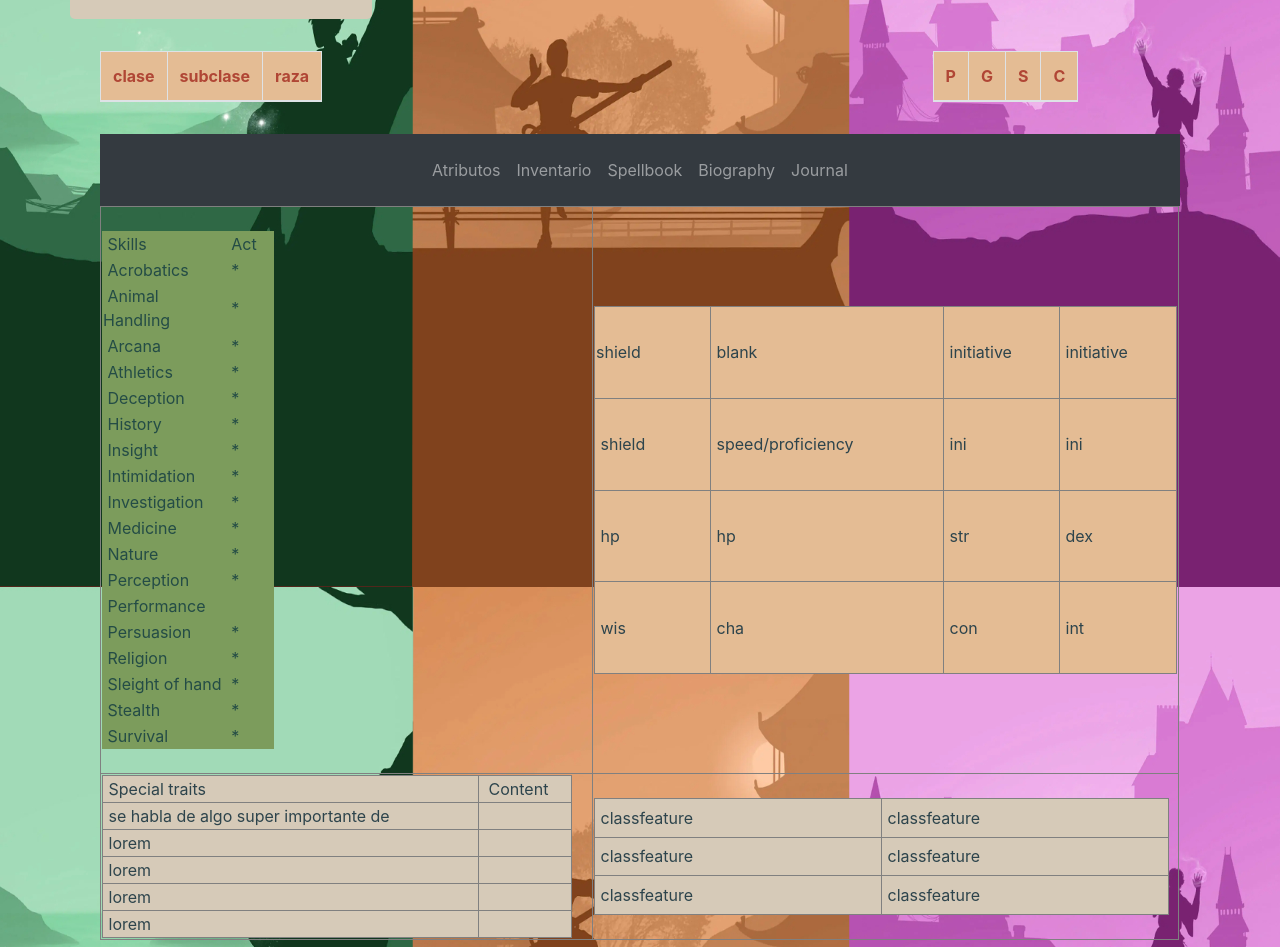
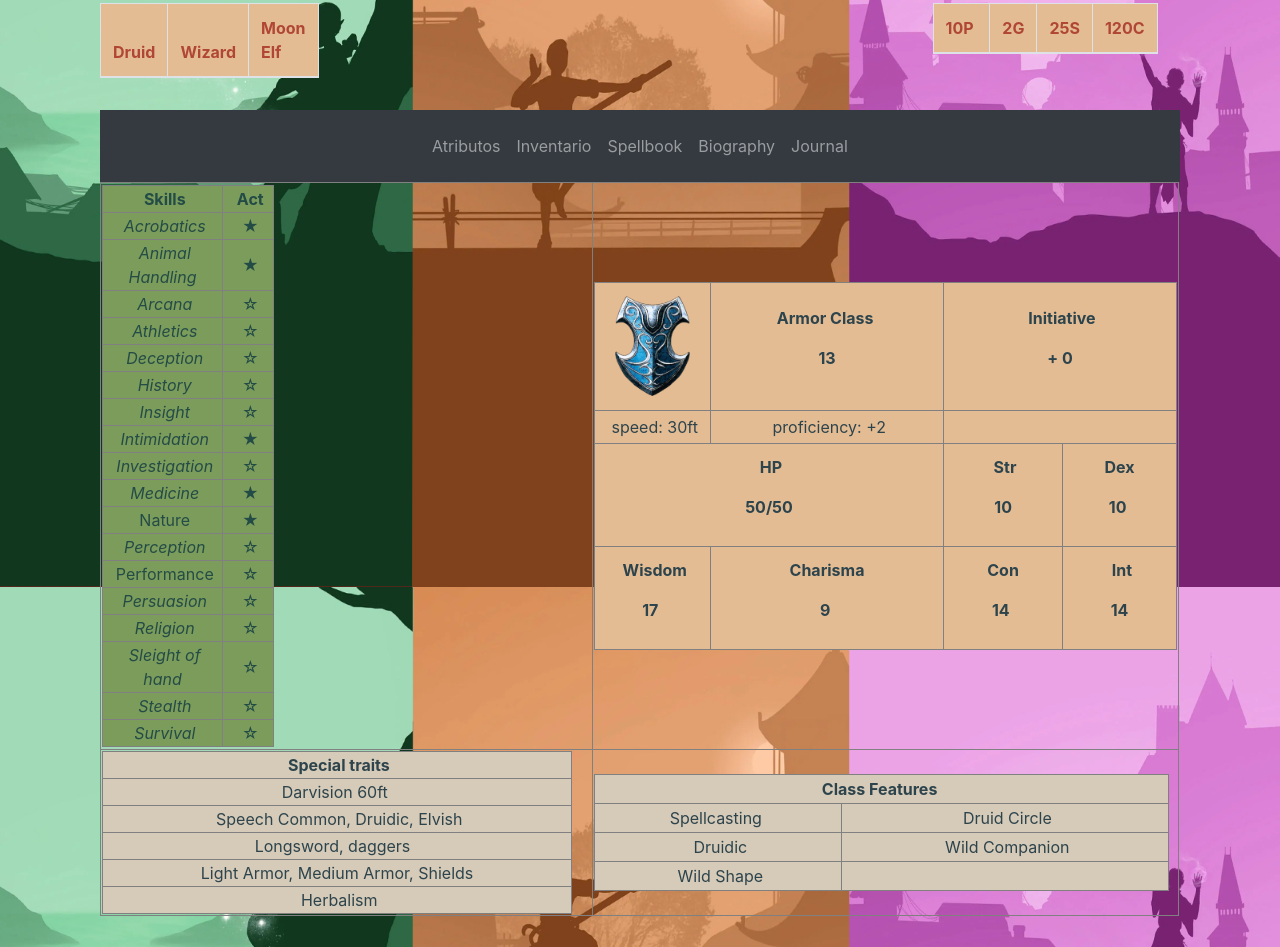
Before and after one commit to Souless911/ProyectoFinalWeb, a website: page Servidor/Front-End/Atributos.html in a window 1280 px wide. Shown: the part 213-1160 px from the top of the page. Drawn offline with nearby package versions, Linux system fonts and the light colour scheme.

Commit message:
forzadofrontendcute

```diff
--- a/Servidor/Front-End/Atributos.html
+++ b/Servidor/Front-End/Atributos.html
@@ -20,6 +20,13 @@
         background-attachment: fixed;
         background-size: 100% 100%;
       }
+
+
+		td {
+  text-align: center;
+	border-bottom: #D3D3D3;
+}
+
       </style>
 
 
@@ -30,7 +37,7 @@
     <div class="container">
         <div class="row">
           <div style="background-color: #d6cab8 ; color:#2d444c "class="col jumbotron">
-            <h1 id= "prueba" class="display-6">Nombre del personaje</h1>
+            <h1 id= "prueba" class="display-6">Tika&nbsp;</h1>
           </div>
           <div class="col-6">
           </div>
@@ -46,8 +53,8 @@
                 <table style="background-color: #e4bc94; color:#b04635 " class="table table-bordered w-25">
                     <thead>
                       <tr>
-                        <th scope="col">0</th>
-                        <th scope="col">0</th>
+                        <th scope="col">3</th>
+                        <th scope="col">1500&nbsp;</th>
                       </tr>
                     </thead>
                     </table>
@@ -59,9 +66,9 @@
                 <table style="background-color: #e4bc94; color:#b04635 " class="table table-bordered w-25">
                     <thead>
                       <tr>
-                        <th scope="col">clase</th>
-                        <th scope="col">subclase</th>
-                        <th scope="col">raza</th>
+                        <th scope="col">Druid</th>
+                        <th scope="col">Wizard</th>
+                        <th scope="col"  >Moon Elf&nbsp;</th>
                       </tr>
                     </thead>
                     </table>
@@ -76,10 +83,10 @@
               <table  style="background-color: #e4bc94; color:#b04635 "class="table table-bordered w-25">
                   <thead>
                     <tr>
-                      <th scope="col">P</th>
-                      <th scope="col">G</th>
-                      <th scope="col">S</th>
-                      <th scope="col">C</th>
+                      <th scope="col">10P&nbsp;</th>
+                      <th scope="col">2G</th>
+                      <th scope="col">25S</th>
+                      <th scope="col">120C</th>
                     </tr>
                   </thead>
                   </table>
@@ -116,83 +123,83 @@
               <tbody>
                 <tr>
                   <td width="518" height="567">
-					  <table style="background-color: #7c9c5c; color:#244c46" width="172">
+					  <table style="background-color: #7c9c5c; color:#244c46" width="172" border="1">
                     <tbody>
                       <tr>
-                        <td style="font:#FFFFFF" width="123">&nbsp;Skills</td>
-                        <td width="48">&nbsp;Act</td>
+                        <td style="font:#FFFFFF" width="113">&nbsp;<strong>Skills</strong></td>
+<td width="48">&nbsp;<strong>Act</strong></td>
                       </tr>
                       <tr>
-                        <td>&nbsp;Acrobatics</td>
-                        <td>&nbsp;*</td>
+                        <td>&nbsp;<em>Acrobatics</em></td>
+                        <td>&nbsp;★</td>
                       </tr>
                       <tr>
-                        <td>&nbsp;Animal Handling</td>
-                        <td>&nbsp;*</td>
+                        <td><em>&nbsp;Animal Handling</em></td>
+                        <td>&nbsp;★</td>
                       </tr>
                       <tr>
-                        <td>&nbsp;Arcana</td>
-                        <td>&nbsp;*</td>
+                        <td>&nbsp;<em>Arcana</em></td>
+                        <td>&nbsp;☆</td>
                       </tr>
                       <tr>
-                        <td>&nbsp;Athletics</td>
-                        <td>&nbsp;*</td>
+                        <td>&nbsp;<em>Athletics</em></td>
+                        <td>&nbsp;☆</td>
                       </tr>
                       <tr>
-                        <td>&nbsp;Deception</td>
-                        <td>&nbsp;*</td>
+                        <td>&nbsp;<em>Deception</em></td>
+                        <td>&nbsp;☆</td>
                       </tr>
                       <tr>
-                        <td>&nbsp;History</td>
-                        <td>&nbsp;*</td>
+                        <td>&nbsp;<em>History</em></td>
+                        <td>&nbsp;☆</td>
                       </tr>
                       <tr>
-                        <td>&nbsp;Insight</td>
-                        <td>&nbsp;*</td>
+                        <td>&nbsp;<em>Insight</em></td>
+                        <td>&nbsp;☆</td>
                       </tr>
                       <tr>
-                        <td>&nbsp;Intimidation</td>
-                        <td>&nbsp;*</td>
+                        <td>&nbsp;<em>Intimidation</em></td>
+                        <td>&nbsp;★</td>
                       </tr>
                       <tr>
-                        <td>&nbsp;Investigation</td>
-                        <td>&nbsp;*</td>
+                        <td>&nbsp;<em>Investigation</em></td>
+                        <td>&nbsp;☆</td>
                       </tr>
                       <tr>
-                        <td>&nbsp;Medicine</td>
-                        <td>&nbsp;*</td>
+                        <td>&nbsp;<em>Medicine</em></td>
+                        <td>&nbsp;★</td>
                       </tr>
                       <tr>
                         <td>&nbsp;Nature</td>
-                        <td>&nbsp;*</td>
+                        <td>&nbsp;★</td>
                       </tr>
                       <tr>
-                        <td>&nbsp;Perception</td>
-                        <td>&nbsp;*</td>
+                        <td>&nbsp;<em>Perception</em></td>
+                        <td>&nbsp;☆</td>
                       </tr>
                       <tr>
                         <td>&nbsp;Performance</td>
-                        <td>&nbsp;</td>
+                        <td>&nbsp;☆</td>
                       </tr>
                       <tr>
-                        <td>&nbsp;Persuasion</td>
-                        <td>&nbsp;*</td>
+                        <td>&nbsp;<em>Persuasion</em></td>
+                        <td>&nbsp;☆</td>
                       </tr>
                       <tr>
-                        <td>&nbsp;Religion</td>
-                        <td>&nbsp;*</td>
+                        <td>&nbsp;<em>Religion</em></td>
+                        <td>&nbsp;☆</td>
                       </tr>
                       <tr>
-                        <td>&nbsp;Sleight of hand</td>
-                        <td>&nbsp;*</td>
+                        <td><em>&nbsp;Sleight of hand</em></td>
+                        <td>&nbsp;☆</td>
                       </tr>
                       <tr>
-                        <td>&nbsp;Stealth</td>
-                        <td>&nbsp;*</td>
+                        <td>&nbsp;<em>Stealth</em></td>
+                        <td>&nbsp;☆</td>
                       </tr>
                       <tr>
-                        <td>&nbsp;Survival</td>
-                        <td>&nbsp;*</td>
+                        <td>&nbsp;<em>Survival</em></td>
+                        <td>&nbsp;☆</td>
                       </tr>
                     </tbody>
                   </table>
@@ -200,28 +207,43 @@
                   <td width="560"><table width="583" height="368" border="1">
                     <tbody style="background-color: #e4bc94; color:#2d444c">
                       <tr>
-                        <td width="116">shield</td>
-                        <td width="233">&nbsp;blank</td>
-                        <td width="116">&nbsp;initiative</td>
-                        <td width="117">&nbsp;initiative</td>
+                        <td width="116"><img src="./images/shield.png" width="75" height="100" alt=""/></td>
+                        <td width="233"><p><strong>Armor Class&nbsp;</strong></p>
+                          <p><strong>13
+                        </strong></p></td>
+                        <td width="116" colspan="2" ><p><strong>&nbsp;Initiative</strong></p>
+                          <p><strong>+ 0
+                        </strong></p></td>
+
                       </tr>
                       <tr>
-                        <td>&nbsp;shield</td>
-                        <td>&nbsp;speed/proficiency</td>
-                        <td>&nbsp;ini</td>
-                        <td>&nbsp;ini</td>
+                        <td>&nbsp;speed: 30ft</td>
+                        <td>&nbsp;proficiency: +2</td>
+                        <td colspan="2"><strong>&nbsp;</strong></td>
+
                       </tr>
                       <tr>
-                        <td>&nbsp;hp</td>
-                        <td>&nbsp;hp</td>
-                        <td>&nbsp;str</td>
-                        <td>&nbsp;dex</td>
+                        <td colspan="2"><p><strong>&nbsp;HP<br>
+                        </strong></p>
+                          <p><strong>50/50
+                        </strong></p></td>
+
+                        <td><p><strong>&nbsp;Str</strong></p>
+                        <p><strong>10</strong></p></td>
+                        <td><p><strong>Dex</strong><br>
+                        </p>
+                        <p><strong>10&nbsp;</strong></p></td>
                       </tr>
                       <tr>
-                        <td>&nbsp;wis</td>
-                        <td>&nbsp;cha</td>
-                        <td>&nbsp;con</td>
-                        <td>&nbsp;int</td>
+                        <td><p>&nbsp;<strong>Wisdom</strong></p>
+                        <p><strong>17</strong>&nbsp;</p></td>
+                        <td><p><strong>Charisma</strong></p>
+                        <p><strong>9&nbsp;</strong></p></td>
+                        <td><p><strong>Con</strong></p>
+                        <p><strong>14</strong>&nbsp;</p></td>
+                        <td><p>&nbsp;<strong>Int</strong></p>
+                          <p><strong>14
+                        </strong></p></td>
                       </tr>
                     </tbody>
                   </table></td>
@@ -230,44 +252,48 @@
                   <td height="117"><table width="470" border="1">
                     <tbody style="background-color: #d6cab8; color:#2d444c">
                       <tr>
-                        <td>&nbsp;Special traits</td>
-                        <td>&nbsp; Content</td>
+                        <td><strong>&nbsp;Special traits</strong></td>
+
                       </tr>
                       <tr>
-                        <td>&nbsp;se habla de algo super importante de</td>
-                        <td>&nbsp;</td>
+                        <td>Darvision 60ft&nbsp;</td>
+
                       </tr>
                       <tr>
-                        <td>&nbsp;lorem</td>
-                        <td>&nbsp;</td>
+                        <td>&nbsp;Speech Common, Druidic, Elvish</td>
+
                       </tr>
                       <tr>
-                        <td>&nbsp;lorem</td>
-                        <td>&nbsp;</td>
+                        <td>Longsword, daggers&nbsp;&nbsp;</td>
+
                       </tr>
                       <tr>
-                        <td>&nbsp;lorem</td>
-                        <td>&nbsp;</td>
+                        <td>Light Armor, Medium Armor, Shields</td>
+
                       </tr>
                       <tr>
-                        <td>&nbsp;lorem</td>
-                        <td>&nbsp;</td>
+                        <td>&nbsp;Herbalism</td>
+
                       </tr>
                     </tbody>
                   </table></td>
                   <td><table width="575" height="117" border="1">
                     <tbody style="background-color: #d6cab8; color:#2d444c">
                       <tr>
-                        <td>&nbsp;classfeature</td>
-                        <td>&nbsp;classfeature</td>
+                        <td colspan="2"><strong>Class Features&nbsp;</strong></td>
+
+                      </tr>
+						<tr>
+                        <td>Spellcasting&nbsp;</td>
+                        <td>&nbsp;Druid Circle</td>
                       </tr>
                       <tr>
-                        <td>&nbsp;classfeature</td>
-                        <td>&nbsp;classfeature</td>
+                        <td>&nbsp;Druidic</td>
+                        <td>&nbsp;Wild Companion</td>
                       </tr>
                       <tr>
-                        <td>&nbsp;classfeature</td>
-                        <td>&nbsp;classfeature</td>
+                        <td>&nbsp;Wild Shape</td>
+                        <td>&nbsp;</td>
                       </tr>
 
                     </tbody>
@@ -290,7 +316,7 @@
 </div>
 
   <!-- Optional JavaScript -->
-  <script type="text/javascript" src="../back-end/front.js"></script>
+  <script type="text/javascript" src="file:///C|/Users/Resh/back-end/front.js"></script>
   <!-- jQuery first, then Popper.js, then Bootstrap JS -->
   <script src="https://code.jquery.com/jquery-3.3.1.slim.min.js"
     integrity="sha384-q8i/X+965DzO0rT7abK41JStQIAqVgRVzpbzo5smXKp4YfRvH+8abtTE1Pi6jizo" crossorigin="anonymous">
```
Also changed, not shown: Servidor/Front-End/Biography.html (+23 -23 lines), Servidor/Front-End/Home.html (+2 -4 lines), Servidor/Front-End/Inventario.html (+11 -11 lines), Servidor/Front-End/Journal.html (+11 -11 lines), Servidor/Front-End/Spellbook.html (+36 -29 lines), Servidor/Front-End/images/shield.png (added).
